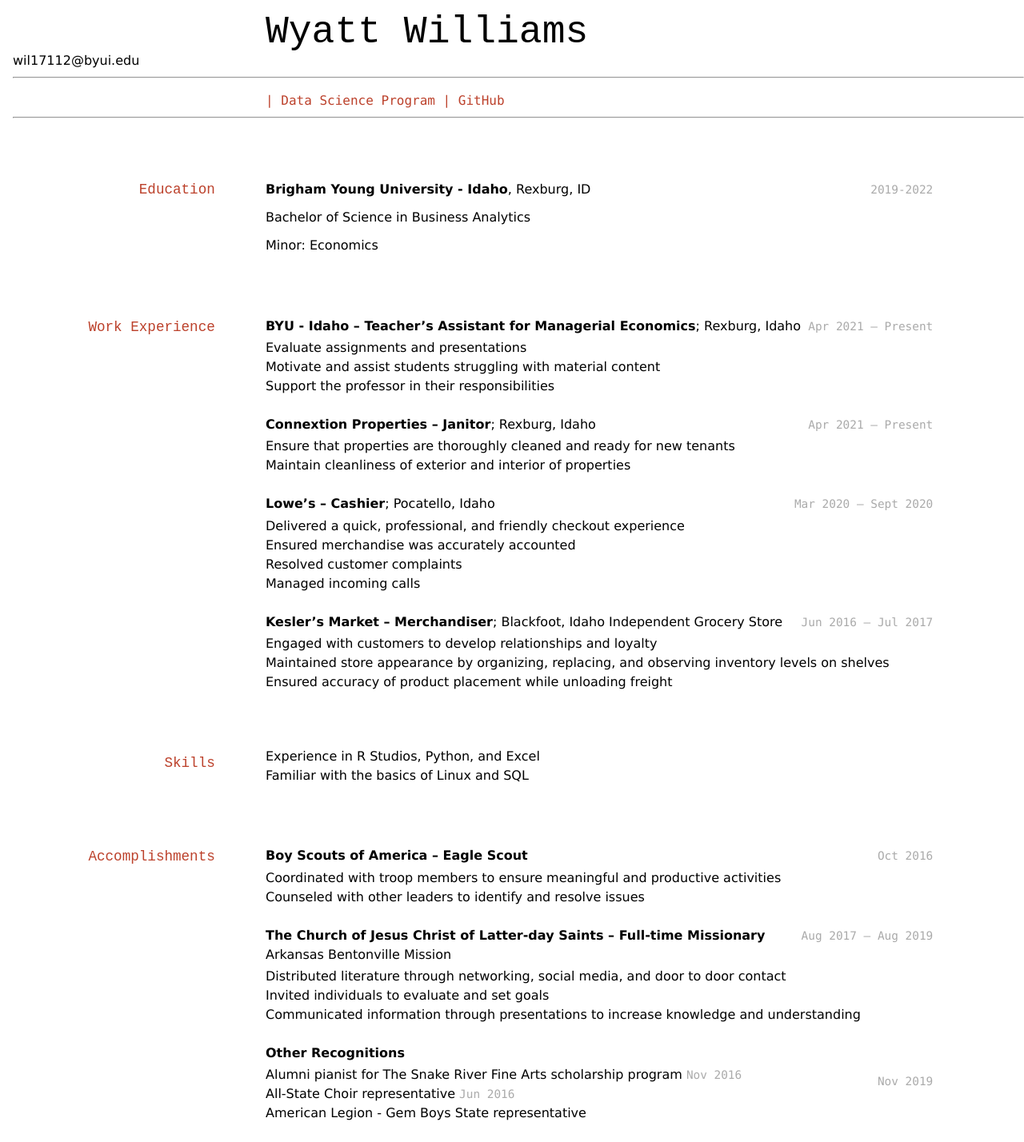
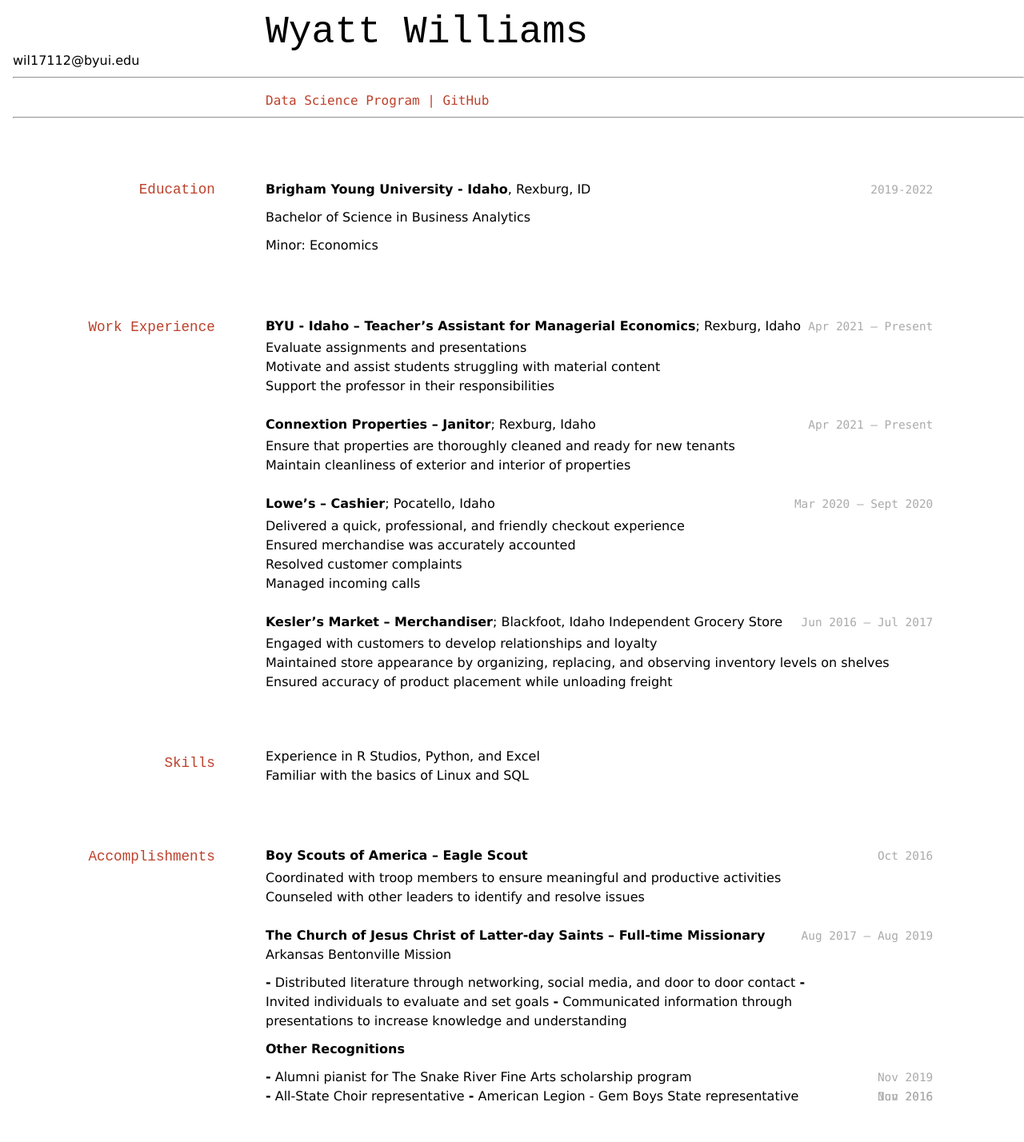
Before and after one commit to Williams-W/Williams-resume, a Jekyll site: the page built from docs/index.md, in a window 1280 px wide. Shown: the whole page at 80% size. Built offline with Jekyll 4.4.1, drawn with Linux system fonts in a browser that asks for light colours; after the commit the page ends 1394 px from its top, so only the background shows below that.

Commit message:
Format try again

```diff
--- a/docs/index.md
+++ b/docs/index.md
@@ -3,10 +3,10 @@ layout: cv
 title: Wyatt Williams' Resume
 ---
 # Wyatt Williams
-###### wil17112@byui.edu
+##### wil17112@byui.edu
 -----
 <div id="webaddress">
-| <a href="https://byuidatascience.github.io/development.html">Data Science Program</a>
+<a href="https://byuidatascience.github.io/development.html">Data Science Program</a>
 | <a href="https://github.com/byuids-resumes">GitHub</a>
 </div>
 
@@ -64,18 +64,15 @@ __Boy Scouts of America – Eagle Scout__	`Oct 2016`
 __The Church of Jesus Christ of Latter-day Saints – Full-time Missionary__	`Aug 2017 – Aug 2019`
 Arkansas Bentonville Mission
 
-- Distributed literature through networking, social media, and door to door contact
-- Invited individuals to evaluate and set goals
-- Communicated information through presentations to increase knowledge and understanding
+__-__ Distributed literature through networking, social media, and door to door contact
+__-__ Invited individuals to evaluate and set goals
+__-__ Communicated information through presentations to increase knowledge and understanding
 
 __Other Recognitions__
 
-`Nov 2019`
-- Alumni pianist for The Snake River Fine Arts scholarship program
-`Nov 2016`
-- All-State Choir representative
-`Jun 2016`
-- American Legion - Gem Boys State representative
+__-__ Alumni pianist for The Snake River Fine Arts scholarship program `Nov 2019`
+__-__ All-State Choir representative	 `Nov 2016`
+__-__ American Legion - Gem Boys State representative `Jun 2016`
 
 
 <!-- ### Footer
```
